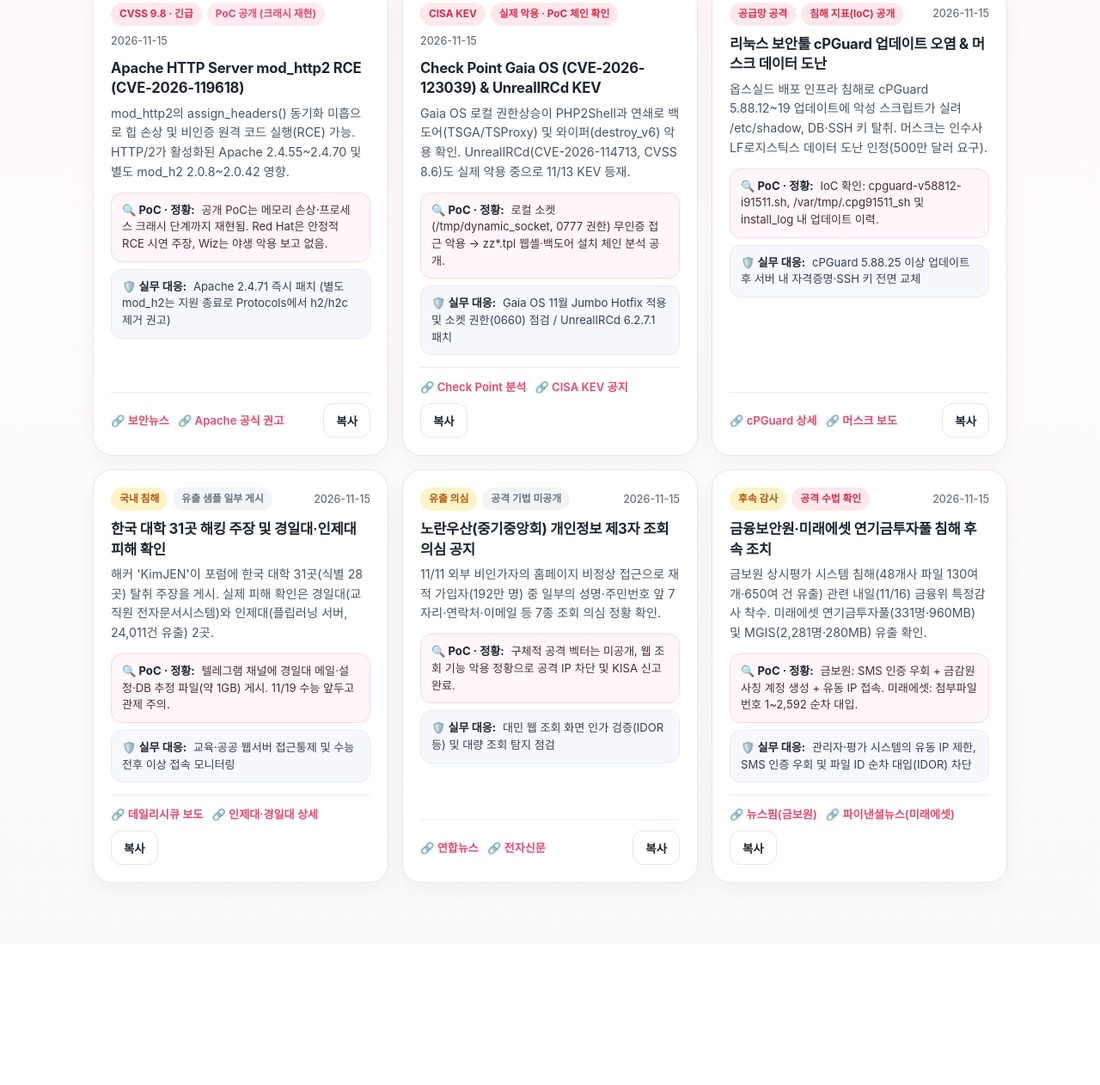
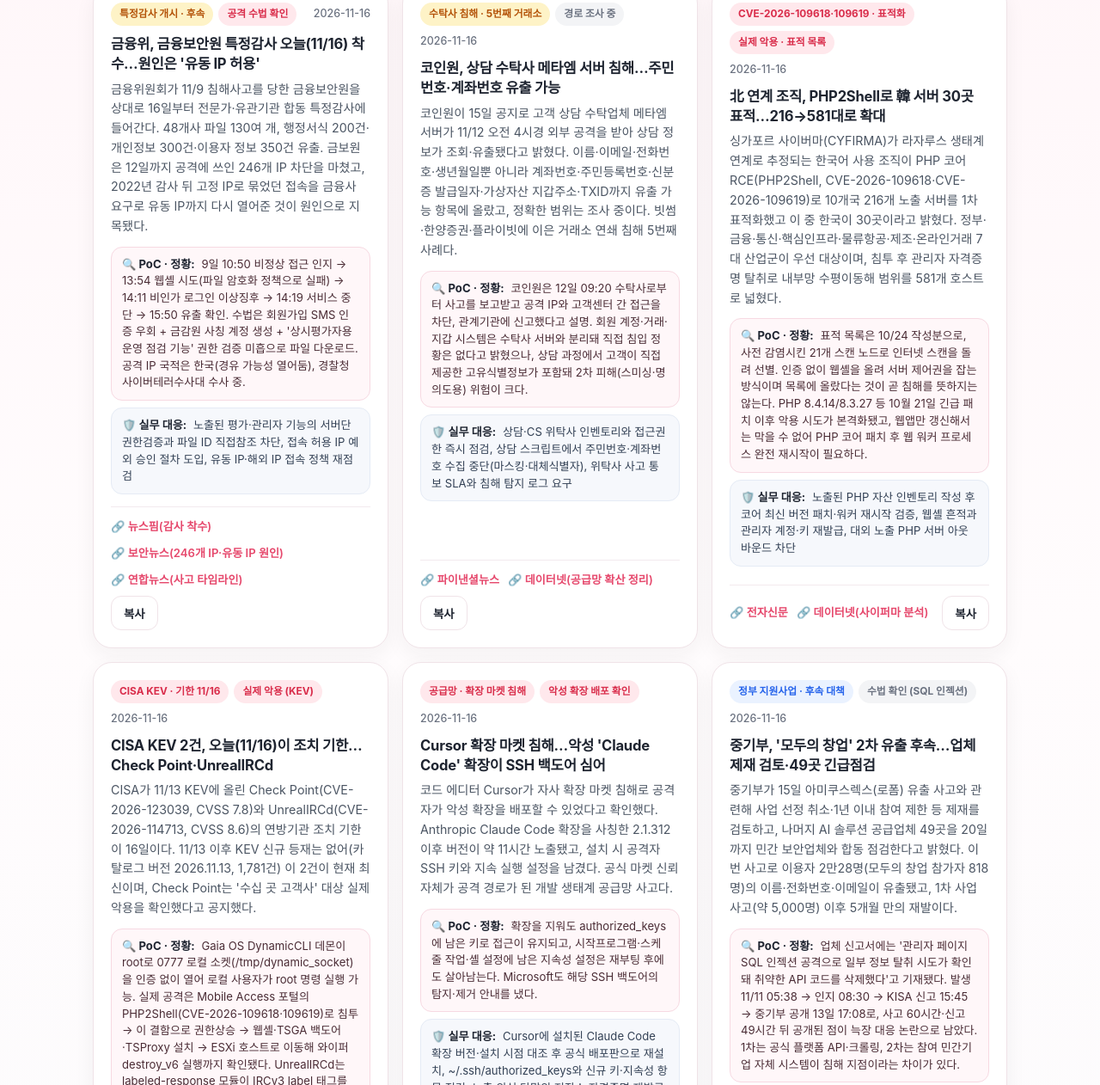
Before and after one commit to shcho-hub/daily-security-briefing, a plain HTML site: page index.html in a window 1280 px wide. Shown: the part 341-1603 px from the top of the page at 86% size. Before the commit the page ends 1440 px from the top, so only its background shows below. Drawn offline with Linux system fonts and the light colour scheme.

Commit message:
🛡️ 2026-11-16 일일 보안 동향 추가 (금보원 감사 착수·코인원 수탁사·PHP2Shell 표적화 등 7건)
- data/2026-11-16.json 7건 신규
- data/index.json 최신 날짜 추가
- severity high/info, pocStatus exploited/poc 값 지원(기존 값 호환)
- 테스트 기대값 갱신

```diff
--- /dev/null
+++ b/data/2026-11-16.json
@@ -0,0 +1,167 @@
+[
+  {
+    "id": "2026-11-16-fsec-audit",
+    "date": "2026-11-16",
+    "category": "incident",
+    "severity": "high",
+    "severityLabel": "특정감사 개시 · 후속",
+    "pocStatus": "exploited",
+    "pocLabel": "공격 수법 확인",
+    "title": "금융위, 금융보안원 특정감사 오늘(11/16) 착수…원인은 '유동 IP 허용'",
+    "summary": "금융위원회가 11/9 침해사고를 당한 금융보안원을 상대로 16일부터 전문가·유관기관 합동 특정감사에 들어간다. 48개사 파일 130여 개, 행정서식 200건·개인정보 300건·이용자 정보 350건 유출. 금보원은 12일까지 공격에 쓰인 246개 IP 차단을 마쳤고, 2022년 감사 뒤 고정 IP로 묶었던 접속을 금융사 요구로 유동 IP까지 다시 열어준 것이 원인으로 지목됐다.",
+    "pocDetail": "9일 10:50 비정상 접근 인지 → 13:54 웹셸 시도(파일 암호화 정책으로 실패) → 14:11 비인가 로그인 이상징후 → 14:19 서비스 중단 → 15:50 유출 확인. 수법은 회원가입 SMS 인증 우회 + 금감원 사칭 계정 생성 + '상시평가자용 운영 점검 기능' 권한 검증 미흡으로 파일 다운로드. 공격 IP 국적은 한국(경유 가능성 열어둠), 경찰청 사이버테러수사대 수사 중.",
+    "action": "노출된 평가·관리자 기능의 서버단 권한검증과 파일 ID 직접참조 차단, 접속 허용 IP 예외 승인 절차 도입, 유동 IP·해외 IP 접속 정책 재점검",
+    "links": [
+      {
+        "label": "뉴스핌(감사 착수)",
+        "url": "https://www.newspim.com/news/view/20261113001347"
+      },
+      {
+        "label": "보안뉴스(246개 IP·유동 IP 원인)",
+        "url": "https://www.boannews.com/news/articleView.html?idxno=147263"
+      },
+      {
+        "label": "연합뉴스(사고 타임라인)",
+        "url": "https://www.yna.co.kr/view/AKR20261113169000002"
+      }
+    ]
+  },
+  {
+    "id": "2026-11-16-coinone",
+    "date": "2026-11-16",
+    "category": "incident",
+    "severity": "high",
+    "severityLabel": "수탁사 침해 · 5번째 거래소",
+    "pocStatus": "none",
+    "pocLabel": "경로 조사 중",
+    "title": "코인원, 상담 수탁사 메타엠 서버 침해…주민번호·계좌번호 유출 가능",
+    "summary": "코인원이 15일 공지로 고객 상담 수탁업체 메타엠 서버가 11/12 오전 4시경 외부 공격을 받아 상담 정보가 조회·유출됐다고 밝혔다. 이름·이메일·전화번호·생년월일뿐 아니라 계좌번호·주민등록번호·신분증 발급일자·가상자산 지갑주소·TXID까지 유출 가능 항목에 올랐고, 정확한 범위는 조사 중이다. 빗썸·한양증권·플라이빗에 이은 거래소 연쇄 침해 5번째 사례다.",
+    "pocDetail": "코인원은 12일 09:20 수탁사로부터 사고를 보고받고 공격 IP와 고객센터 간 접근을 차단, 관계기관에 신고했다고 설명. 회원 계정·거래·지갑 시스템은 수탁사 서버와 분리돼 직접 침입 정황은 없다고 밝혔으나, 상담 과정에서 고객이 직접 제공한 고유식별정보가 포함돼 2차 피해(스미싱·명의도용) 위험이 크다.",
+    "action": "상담·CS 위탁사 인벤토리와 접근권한 즉시 점검, 상담 스크립트에서 주민번호·계좌번호 수집 중단(마스킹·대체식별자), 위탁사 사고 통보 SLA와 침해 탐지 로그 요구",
+    "links": [
+      {
+        "label": "파이낸셜뉴스",
+        "url": "https://www.fnnews.com/news/202611151139446503"
+      },
+      {
+        "label": "데이터넷(공급망 확산 정리)",
+        "url": "https://www.datanet.co.kr/news/articleView.html?idxno=300168"
+      }
+    ]
+  },
+  {
+    "id": "2026-11-16-lazarus-php2shell",
+    "date": "2026-11-16",
+    "category": "vuln",
+    "severity": "critical",
+    "severityLabel": "CVE-2026-109618·109619 · 표적화",
+    "pocStatus": "exploited",
+    "pocLabel": "실제 악용 · 표적 목록",
+    "title": "北 연계 조직, PHP2Shell로 韓 서버 30곳 표적…216→581대로 확대",
+    "summary": "싱가포르 사이버마(CYFIRMA)가 라자루스 생태계 연계로 추정되는 한국어 사용 조직이 PHP 코어 RCE(PHP2Shell, CVE-2026-109618·CVE-2026-109619)로 10개국 216개 노출 서버를 1차 표적화했고 이 중 한국이 30곳이라고 밝혔다. 정부·금융·통신·핵심인프라·물류항공·제조·온라인거래 7대 산업군이 우선 대상이며, 침투 후 관리자 자격증명 탈취로 내부망 수평이동해 범위를 581개 호스트로 넓혔다.",
+    "pocDetail": "표적 목록은 10/24 작성분으로, 사전 감염시킨 21개 스캔 노드로 인터넷 스캔을 돌려 선별. 인증 없이 웹셸을 올려 서버 제어권을 잡는 방식이며 목록에 올랐다는 것이 곧 침해를 뜻하지는 않는다. PHP 8.4.14/8.3.27 등 10월 21일 긴급 패치 이후 악용 시도가 본격화됐고, 웹앱만 갱신해서는 막을 수 없어 PHP 코어 패치 후 웹 워커 프로세스 완전 재시작이 필요하다.",
+    "action": "노출된 PHP 자산 인벤토리 작성 후 코어 최신 버전 패치·워커 재시작 검증, 웹셸 흔적과 관리자 계정·키 재발급, 대외 노출 PHP 서버 아웃바운드 차단",
+    "links": [
+      {
+        "label": "전자신문",
+        "url": "https://www.etnews.com/20261115000093"
+      },
+      {
+        "label": "데이터넷(사이퍼마 분석)",
+        "url": "https://www.datanet.co.kr/news/articleView.html?idxno=300168"
+      }
+    ]
+  },
+  {
+    "id": "2026-11-16-kev-deadline",
+    "date": "2026-11-16",
+    "category": "vuln",
+    "severity": "critical",
+    "severityLabel": "CISA KEV · 기한 11/16",
+    "pocStatus": "exploited",
+    "pocLabel": "실제 악용 (KEV)",
+    "title": "CISA KEV 2건, 오늘(11/16)이 조치 기한…Check Point·UnrealIRCd",
+    "summary": "CISA가 11/13 KEV에 올린 Check Point(CVE-2026-123039, CVSS 7.8)와 UnrealIRCd(CVE-2026-114713, CVSS 8.6)의 연방기관 조치 기한이 16일이다. 11/13 이후 KEV 신규 등재는 없어(카탈로그 버전 2026.11.13, 1,781건) 이 2건이 현재 최신이며, Check Point는 '수십 곳 고객사' 대상 실제 악용을 확인했다고 공지했다.",
+    "pocDetail": "Gaia OS DynamicCLI 데몬이 root로 0777 로컬 소켓(/tmp/dynamic_socket)을 인증 없이 열어 로컬 사용자가 root 명령 실행 가능. 실제 공격은 Mobile Access 포털의 PHP2Shell(CVE-2026-109618·109619)로 침투 → 이 결함으로 권한상승 → 웹셸·TSGA 백도어·TSProxy 설치 → ESXi 호스트로 이동해 와이퍼 destroy_v6 실행까지 확인됐다. UnrealIRCd는 labeled-response 모듈이 IRCv3 label 태그를 이스케이프하지 않아 2대 이상 링크된 네트워크에서 일반 사용자가 서버 권한 명령을 주입할 수 있다.",
+    "action": "Gaia OS 11월 Jumbo Hotfix 적용(불가 시 dynamic_server 중지·재기동 차단) 및 소켓 권한 0660 점검, UnrealIRCd 6.2.7.1 이상 업그레이드, 게이트웨이→내부 SSH·ESXi 접근 로그 추적",
+    "links": [
+      {
+        "label": "CISA KEV 공지",
+        "url": "https://www.cisa.gov/news-events/alerts/2026/11/13/cisa-adds-two-known-exploited-vulnerabilities-catalog"
+      },
+      {
+        "label": "Security Affairs",
+        "url": "https://securityaffairs.com/203040/hacking/u-s-cisa-adds-check-point-and-unrealircd-flaws-to-its-known-exploited-vulnerabilities-catalog.html"
+      }
+    ]
+  },
+  {
+    "id": "2026-11-16-cursor",
+    "date": "2026-11-16",
+    "category": "global",
+    "severity": "critical",
+    "severityLabel": "공급망 · 확장 마켓 침해",
+    "pocStatus": "exploited",
+    "pocLabel": "악성 확장 배포 확인",
+    "title": "Cursor 확장 마켓 침해…악성 'Claude Code' 확장이 SSH 백도어 심어",
+    "summary": "코드 에디터 Cursor가 자사 확장 마켓 침해로 공격자가 악성 확장을 배포할 수 있었다고 확인했다. Anthropic Claude Code 확장을 사칭한 2.1.312 이후 버전이 약 11시간 노출됐고, 설치 시 공격자 SSH 키와 지속 실행 설정을 남겼다. 공식 마켓 신뢰 자체가 공격 경로가 된 개발 생태계 공급망 사고다.",
+    "pocDetail": "확장을 지워도 authorized_keys에 남은 키로 접근이 유지되고, 시작프로그램·스케줄 작업·셸 설정에 남은 지속성 설정은 재부팅 후에도 살아남는다. Microsoft도 해당 SSH 백도어의 탐지·제거 안내를 냈다.",
+    "action": "Cursor에 설치된 Claude Code 확장 버전·설치 시점 대조 후 공식 배포판으로 재설치, ~/.ssh/authorized_keys와 신규 키·지속성 항목 점검, 노출 의심 단말의 저장소 자격증명 재발급",
+    "links": [
+      {
+        "label": "BleepingComputer(침해 확인)",
+        "url": "https://www.bleepingcomputer.com/news/security/cursor-confirms-security-breach-led-to-malicious-claude-code-extension"
+      },
+      {
+        "label": "BleepingComputer(SSH 백도어)",
+        "url": "https://www.bleepingcomputer.com/news/security/malicious-claude-code-extension-on-cursor-planted-ssh-backdoors"
+      }
+    ]
+  },
+  {
+    "id": "2026-11-16-modoo",
+    "date": "2026-11-16",
+    "category": "incident",
+    "severity": "info",
+    "severityLabel": "정부 지원사업 · 후속 대책",
+    "pocStatus": "none",
+    "pocLabel": "수법 확인 (SQL 인젝션)",
+    "title": "중기부, '모두의 창업' 2차 유출 후속…업체 제재 검토·49곳 긴급점검",
+    "summary": "중기부가 15일 아미쿠스렉스(로폼) 유출 사고와 관련해 사업 선정 취소·1년 이내 참여 제한 등 제재를 검토하고, 나머지 AI 솔루션 공급업체 49곳을 20일까지 민간 보안업체와 합동 점검한다고 밝혔다. 이번 사고로 이용자 2만28명(모두의 창업 참가자 818명)의 이름·전화번호·이메일이 유출됐고, 1차 사업 사고(약 5,000명) 이후 5개월 만의 재발이다.",
+    "pocDetail": "업체 신고서에는 '관리자 페이지 SQL 인젝션 공격으로 일부 정보 탈취 시도가 확인돼 취약한 API 코드를 삭제했다'고 기재됐다. 발생 11/11 05:38 → 인지 08:30 → KISA 신고 15:45 → 중기부 공개 13일 17:08로, 사고 60시간·신고 49시간 뒤 공개된 점이 늑장 대응 논란으로 남았다. 1차는 공식 플랫폼 API·크롤링, 2차는 참여 민간기업 자체 시스템이 침해 지점이라는 차이가 있다.",
+    "action": "정부·지자체 지원사업 위탁·참여 업체의 API 권한검증(BOLA)과 관리자 페이지 입력 검증 점검, 사고 통보·공개 기한을 계약 조항에 명시",
+    "links": [
+      {
+        "label": "연합뉴스(제재·49곳 점검)",
+        "url": "https://www.yna.co.kr/view/AKR20261115029100030"
+      },
+      {
+        "label": "보안뉴스(API 침해)",
+        "url": "https://www.boannews.com/news/articleView.html?idxno=147261"
+      }
+    ]
+  },
+  {
+    "id": "2026-11-16-chak",
+    "date": "2026-11-16",
+    "category": "incident",
+    "severity": "info",
+    "severityLabel": "공공기관 · 정보 조회",
+    "pocStatus": "none",
+    "pocLabel": "경로 조사 중",
+    "title": "한국조폐공사 '착' 3,083명 정보 조회…KISA 합동조사",
+    "summary": "모바일 지역사랑상품권 플랫폼 '착(chak)'에서 외부 비인가 접근으로 3,083명의 개인정보가 조회됐다. 성명·생년월일·휴대전화번호·계좌번호·CI·이메일·암호화된 카드번호 등 7종이며, 2개 이하 항목 노출이 3,072명·3~4개 항목은 11명이다. 공사는 의심 IP와 해외 IP를 차단하고 대상 서버를 중단한 뒤 긴급 조치했고, KISA 등과 합동 조사 중이다.",
+    "pocDetail": "13일 09:30 비정상 접속 시도 최초 포착, 14일 06시 집계 기준 3,083명. 공격 수법과 유입 경로는 아직 공개되지 않았고 KISA 합동조사에서 규명 중이다. 계좌번호·연락처가 포함돼 스미싱·보이스피싱 2차 피해 우려가 제기된다.",
+    "action": "공공 앱·웹의 해외 IP 정책과 이상 접속 탐지 임계치 재설정, 조회 기능의 건별 인가·감사로그 기록, 대상자 대상 2차 피해 예방 안내",
+    "links": [
+      {
+        "label": "연합뉴스",
+        "url": "https://www.yna.co.kr/view/AKR20261114043100063"
+      },
+      {
+        "label": "보안뉴스",
+        "url": "https://www.boannews.com/news/articleView.html?idxno=147268"
+      }
+    ]
+  }
+]
--- a/data/index.json
+++ b/data/index.json
@@ -1,4 +1,5 @@
 [
+  "2026-11-16",
   "2026-11-15",
   "2026-11-14"
 ]
--- a/index.html
+++ b/index.html
@@ -253,8 +253,8 @@
       font-weight: 700;
     }
     .badge.critical { background: var(--danger-soft); color: var(--danger); }
-    .badge.incident { background: var(--warn-soft); color: var(--warn); }
-    .badge.advisory { background: var(--blue-soft); color: var(--blue); }
+    .badge.high, .badge.incident { background: var(--warn-soft); color: var(--warn); }
+    .badge.info, .badge.advisory { background: var(--blue-soft); color: var(--blue); }
     .badge.poc-yes { background: var(--pink-soft); color: var(--pink-dark); }
     .badge.poc-wild { background: var(--danger-soft); color: var(--danger); }
     .badge.poc-none { background: #f3f4f6; color: #6b7280; }
@@ -467,16 +467,30 @@
       });
     }
 
+    // severity: critical|high|info (현재) · critical|incident|advisory (이전 데이터)
+    function getSeverityClass(severity) {
+      if (severity === "high") return "high";
+      if (severity === "incident") return "incident";
+      if (severity === "info") return "info";
+      if (severity === "advisory") return "advisory";
+      return "critical";
+    }
+
+    // pocStatus: exploited|poc|none (현재) · wild|yes|none (이전 데이터)
     function getPocBadgeClass(status) {
-      if (status === "wild") return "poc-wild";
-      if (status === "yes") return "poc-yes";
+      if (status === "wild" || status === "exploited") return "poc-wild";
+      if (status === "yes" || status === "poc") return "poc-yes";
       return "poc-none";
+    }
+
+    function hasPocSign(status) {
+      return status === "wild" || status === "yes" || status === "exploited" || status === "poc";
     }
 
     function renderStats(list) {
       const total = list.length;
       const crit = list.filter(i => i.severity === "critical").length;
-      const poc = list.filter(i => i.pocStatus === "yes" || i.pocStatus === "wild").length;
+      const poc = list.filter(i => hasPocSign(i.pocStatus)).length;
       const days = indexDates.length;
       document.getElementById("stats").innerHTML = `
         <div class="stat-card"><div class="label">표시 중인 이슈</div><div class="value">${total}건</div></div>
@@ -499,7 +513,7 @@
           <div>
             <div class="card-top">
               <div class="badge-group">
-                <span class="badge ${item.severity}">${item.severityLabel}</span>
+                <span class="badge ${getSeverityClass(item.severity)}">${item.severityLabel}</span>
                 <span class="badge ${getPocBadgeClass(item.pocStatus)}">${item.pocLabel}</span>
               </div>
               <span class="date-tag">${item.date}</span>
```
Also changed, not shown: 1 other file.
